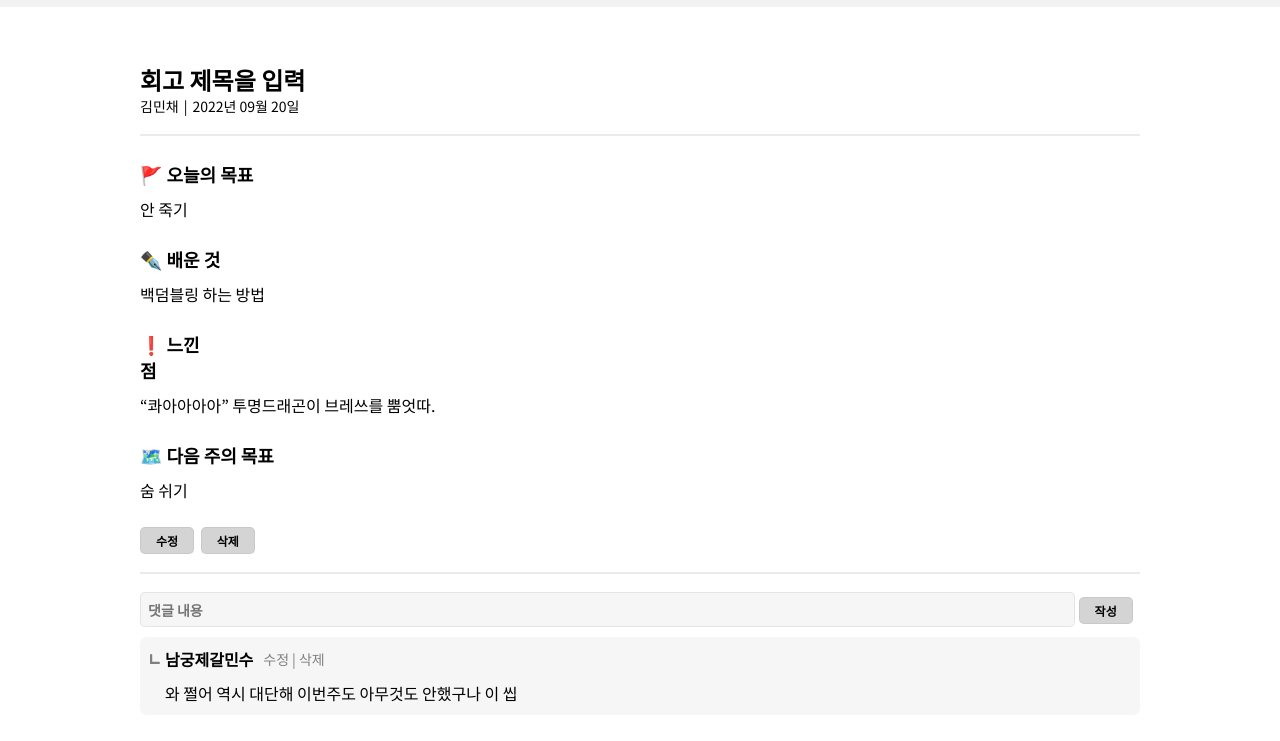
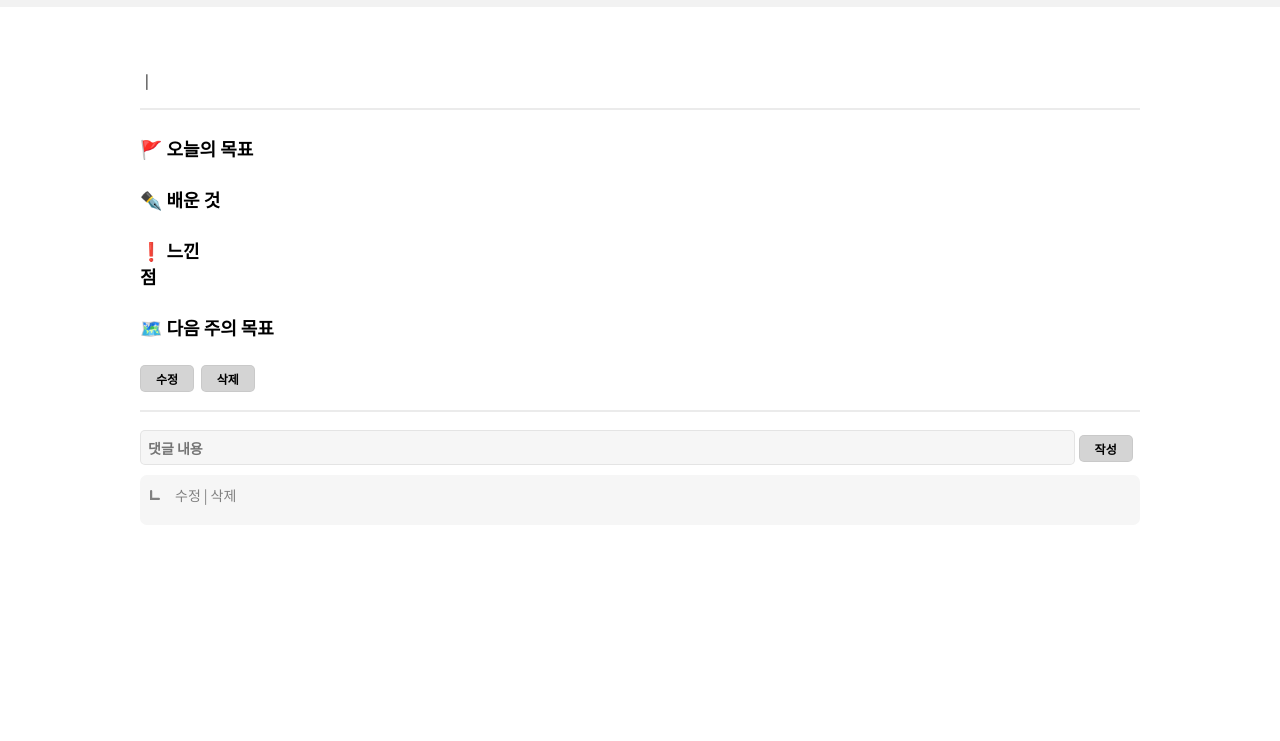
Before and after one commit to Team-Submit/Memoir_web-LEGACY, a plain HTML site: page src/reviewDetail/reviewDetail.html in a window 1280 px wide. Shown: the part 43-784 px from the top of the page. Drawn offline with nearby package versions, Linux system fonts and the light colour scheme.

Commit message:
[FIX] 상세보기 html 수정

```diff
--- a/src/reviewDetail/reviewDetail.html
+++ b/src/reviewDetail/reviewDetail.html
@@ -12,6 +12,7 @@
       rel="stylesheet"
       href="https://fonts.googleapis.com/css2?family=Noto+Sans+KR&display=swap"
     />
+    <script src="https://cdn.jsdelivr.net/npm/axios/dist/axios.min.js"></script>
   </head>
   <body>
     <header>
@@ -31,30 +32,30 @@
     </header>
     <div class="rdContent">
       <div class="titleBox">
-        <pre id="title">회고 제목을 입력</pre>
+        <pre id="title"></pre>
         <ul class="info">
-          <li id="userName">김민채</li>
+          <li id="userName"></li>
           <div id="titleLine">|</div>
-          <li id="date">2022년 09월 20일</li>
+          <li id="date"></li>
         </ul>
       </div>
       <div id="tUnderLine"></div>
       <article class="review">
         <ul class="goalBox">
           <li id="goalTitle">🚩 오늘의 목표</li>
-          <pre id="goal">안 죽기</pre>
+          <pre id="goal"></pre>
         </ul>
         <ul class="learnedBox">
           <li id="learnedTitle">✒️ 배운 것</li>
-          <pre id="learned">백덤블링 하는 방법</pre>
+          <pre id="learned"></pre>
         </ul>
         <ul class="feltBox">
           <li id="feltTitle">❗ 느낀 점</li>
-          <pre id="felt">“콰아아아아” 투명드래곤이 브레쓰를 뿜엇따.</pre>
+          <pre id="felt"></pre>
         </ul>
         <ul class="nextGoalBox">
           <li id="nextGoalTitle">🗺️ 다음 주의 목표</li>
-          <pre id="nextGoal">숨 쉬기</pre>
+          <pre id="nextGoal"></pre>
         </ul>
         <div class="button">
           <button type="submit" id="edit">수정</button>
@@ -77,20 +78,17 @@
         <ul class="feedbackBox">
           <ol class="otherNameBox">
             <img src="../assets/comment.svg" alt="ㄴ" class="nien" />
-            <li id="otherName">남궁제갈민수</li>
+            <li id="otherName"></li>
             <div class="a">
               <a id="revise">수정</a>
               <li id="line">|</li>
               <a id="cmntDelete">삭제</a>
             </div>
           </ol>
-          <li id="feedbackCnt">
-            와 쩔어 역시 대단해 이번주도 아무것도 안했구나 이 씹
-          </li>
+          <li id="feedbackCnt"></li>
         </ul>
       </article>
     </div>
     <script src="./reviewDetail.js"></script>
-    <script src="https://unpkg.com/axios/dist/axios.min.js"></script>
   </body>
 </html>
```
